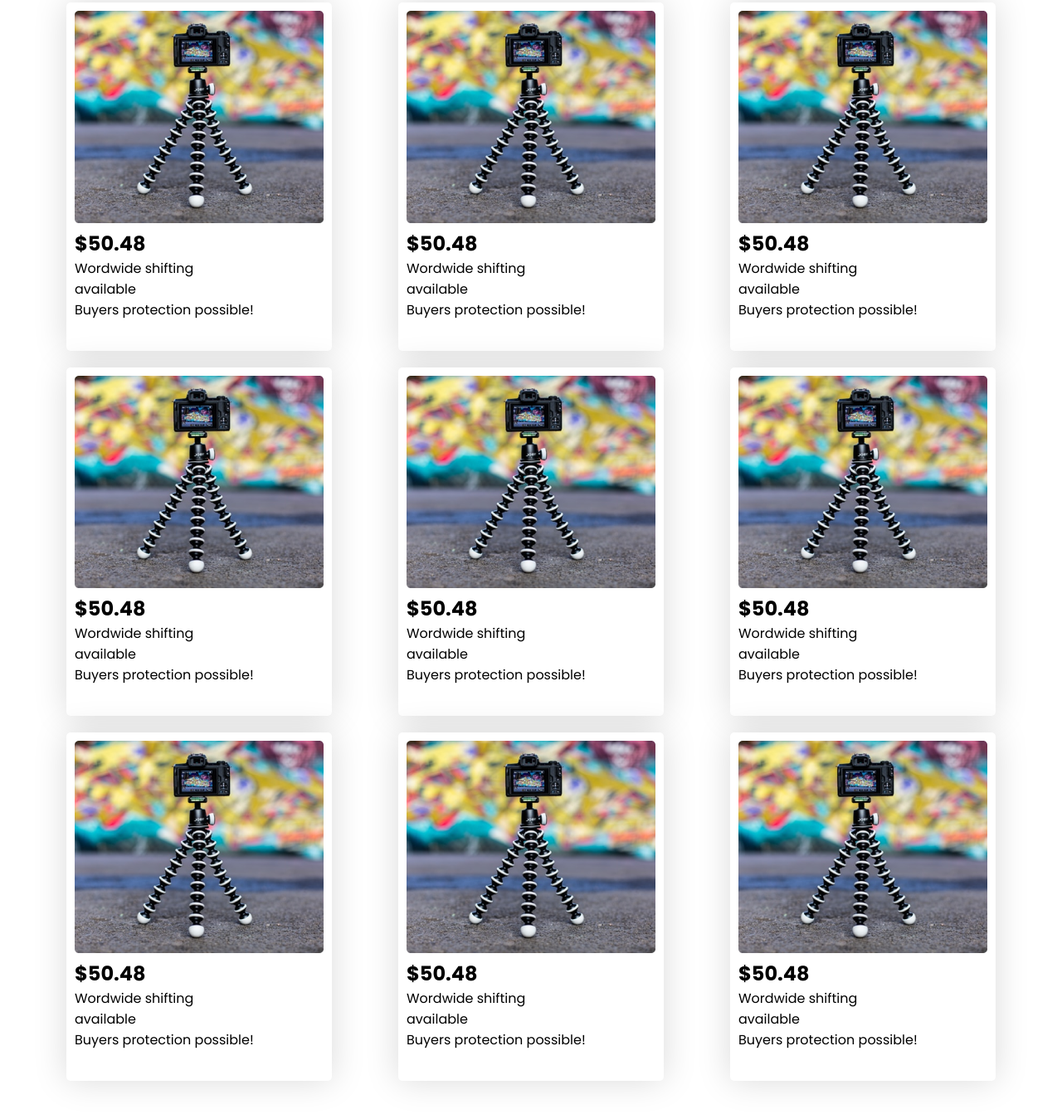
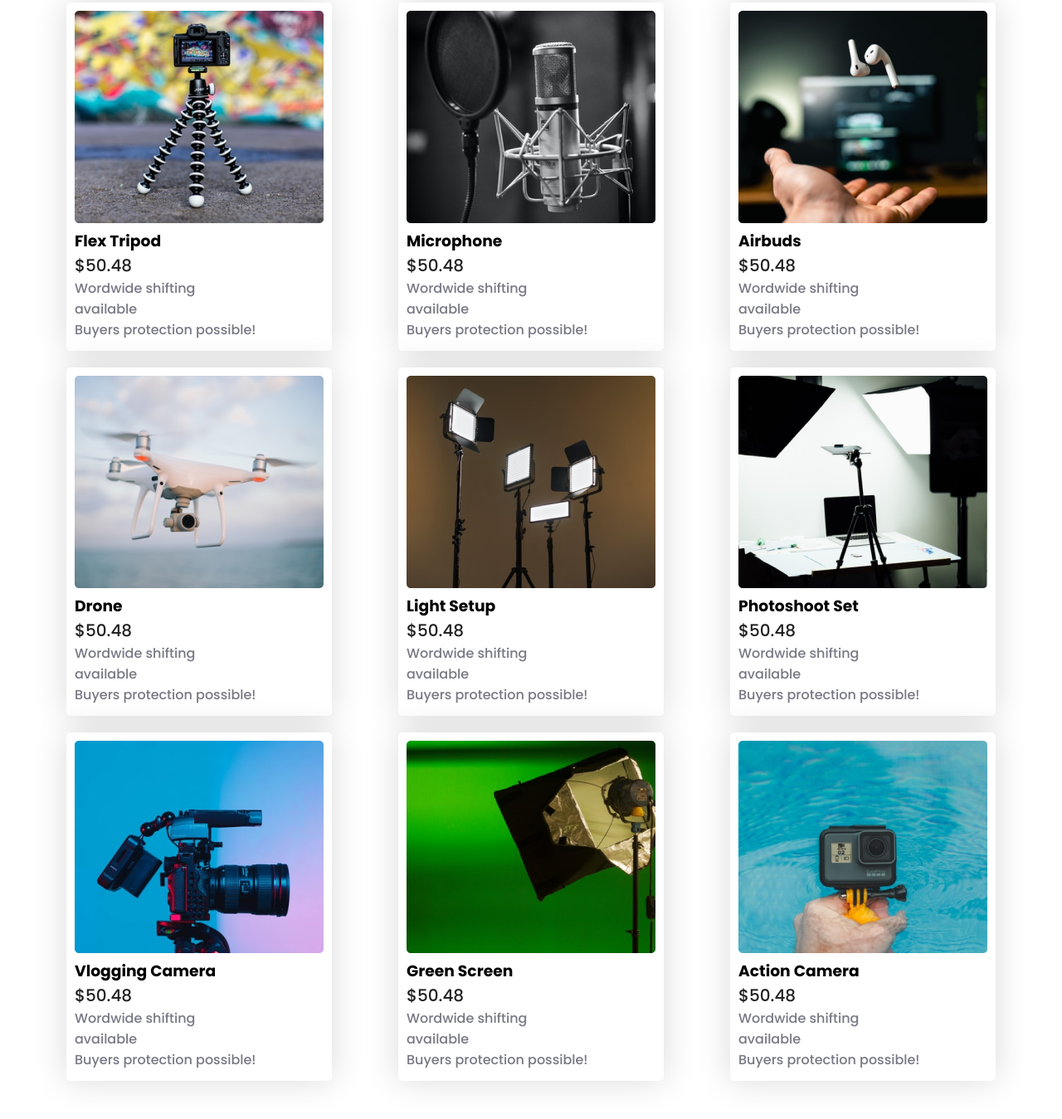
Before and after one commit to ictrumon/influencer-gear, a plain HTML site: page index.html in a window 1280 px wide. Shown: the part 1235-2584 px from the top of the page at 83% size. Drawn offline with Linux system fonts and the light colour scheme.

Commit message:
image and text added

```diff
--- a/index.html
+++ b/index.html
@@ -7,6 +7,7 @@
     <link rel="stylesheet" href="style.css">
 </head>
 <body>
+<!--Header Section Start-->
     <header>
     <nav>
         <h2 class="nav-title">Influencer Products</h2>
@@ -29,7 +30,9 @@
         </div>
     </banner>
     </header>
+<!--Header Section End-->
     <main>
+<!--Icon Section Start-->
     <section class="icon-container">
         <div class="icon">
             <img class="icon-img" src="logos/Alibaba.svg">
@@ -41,65 +44,78 @@
             <img class="icon-img" src="logos/Walmart.svg">
         </div>
     </section>
-        <section class="pop-sec">
-            <h1 class="pop-heading">Popular Collection</h1>
-            <div class="image-container">
+<!--Icon Section End-->
+
+<!--Popular Section Start-->
+    <section class="popular-container">
+    <h1 class="popular-title">Popular Collection</h1>
+        <div class="popular-image-container">
             <div class="box">
                 <img class="pop-img" src="images/tripod.png">
-                    <h2 class="pop-title">$50.48</h2>
+                <h3>Flex Tripod</h3>
+                <h4 class="pop-title">$50.48</h4>
                 <p class="pop-description">Wordwide shifting<br>available<br>
                     Buyers protection possible!</p>
         </div>
             <div class="box">
-                    <img class="pop-img" src="images/tripod.png">
-                    <h2 class="pop-title">$50.48</h2>
+                <img class="pop-img" src="images/mic.png">
+                <h3>Microphone</h3>
+                <h4 class="pop-title">$50.48</h4>
                 <p class="pop-description">Wordwide shifting<br>available<br>
                     Buyers protection possible!</p>
             </div>
             <div class="box">
-                    <img class="pop-img" src="images/tripod.png">
-                    <h2 class="pop-title">$50.48</h2>
+                <img class="pop-img" src="images/airpod.png">
+                <h3>Airbuds</h3>
+                <h4 class="pop-title">$50.48</h4>
                 <p class="pop-description">Wordwide shifting<br>available<br>
                     Buyers protection possible!</p>
             </div>
             <div class="box">
-                    <img class="pop-img" src="images/tripod.png">
-                    <h2 class="pop-title">$50.48</h2>
+                <img class="pop-img" src="images/drone.png">
+                <h3>Drone</h3>
+                <h4 class="pop-title">$50.48</h4>
                 <p class="pop-description">Wordwide shifting<br>available<br>
                     Buyers protection possible!</p>
             </div>
             <div class="box">
-                    <img class="pop-img" src="images/tripod.png">
-                    <h2 class="pop-title">$50.48</h2>
+                <img class="pop-img" src="images/lights.png">
+                <h3>Light Setup</h3>
+                <h4 class="pop-title">$50.48</h4>
                 <p class="pop-description">Wordwide shifting<br>available<br>
                     Buyers protection possible!</p>
             </div>
             <div class="box">
-                    <img class="pop-img" src="images/tripod.png">
-                    <h2 class="pop-title">$50.48</h2>
+                <img class="pop-img" src="images/setup.png">
+                <h3>Photoshoot Set</h3>
+                <h4 class="pop-title">$50.48</h4>
                 <p class="pop-description">Wordwide shifting<br>available<br>
                     Buyers protection possible!</p>
             </div>
             <div class="box">
-                    <img class="pop-img" src="images/tripod.png">
-                    <h2 class="pop-title">$50.48</h2>
+                <img class="pop-img" src="images/camera.png">
+                <h3>Vlogging Camera</h3>
+                <h4 class="pop-title">$50.48</h4>
                 <p class="pop-description">Wordwide shifting<br>available<br>
                     Buyers protection possible!</p>
             </div>
             <div class="box">
-                    <img class="pop-img" src="images/tripod.png">
-                    <h2 class="pop-title">$50.48</h2>
+                <img class="pop-img" src="images/single-light.png">
+                <h3>Green Screen</h3>
+                <h4 class="pop-title">$50.48</h4>
                 <p class="pop-description">Wordwide shifting<br>available<br>
                     Buyers protection possible!</p>
             </div>
             <div class="box">
-                    <img class="pop-img" src="images/tripod.png">
-                    <h2 class="pop-title">$50.48</h2>
+                <img class="pop-img" src="images/action.png">
+                <h3>Action Camera</h3>
+                <h4 class="pop-title">$50.48</h4>
                 <p class="pop-description">Wordwide shifting<br>available<br>
                     Buyers protection possible!</p>
             </div>
         </div>
     </section>
+<!--Popular Section End-->
     </main>
 </body>
 </html>
--- a/style.css
+++ b/style.css
@@ -7,7 +7,7 @@
     margin: 0;
     padding: 0;
 }
-/* Header Section */
+/* Header Section Start */
 nav{
     display: flex;
     justify-content: space-between;
@@ -59,6 +59,9 @@ nav a{
     border: none;
     margin-top: 10px;
 }
+/* Header Section End */
+
+/* Icon Section Start*/
 .icon{
     display: flex;
     justify-content: space-evenly;
@@ -67,17 +70,20 @@ nav a{
     border-bottom: 1px solid gray;
     border-top: 1px solid gray;
 }
-.pop-sec{
+/* Icon Section End*/
+
+/* Popular Section Start*/
+.popular-container{
     margin-top: 100px;
 }
-.pop-heading{
+.popular-title{
     color: #3A3A3A;
     font-size: 28px;
     font-weight: 600;
     line-height: 70px;
     text-align: center;
 }
-.image-container{
+.popular-image-container{
     display: grid;
     grid-template-columns: repeat(3, 1fr);
     padding: 50px;
@@ -95,3 +101,14 @@ nav a{
 .pop-img{
     width: 100%;
 }
+.pop-title{
+    color: rgba(0, 0, 0, 0.87);
+    font-size: 20px;
+    font-weight: 500;
+}
+.pop-description{
+    color: #787885;
+    font-size: 16px;
+    font-weight: 500;
+}
+/* Popular Section End*/
```
Lines whose indentation alone changed are shown as unchanged.
